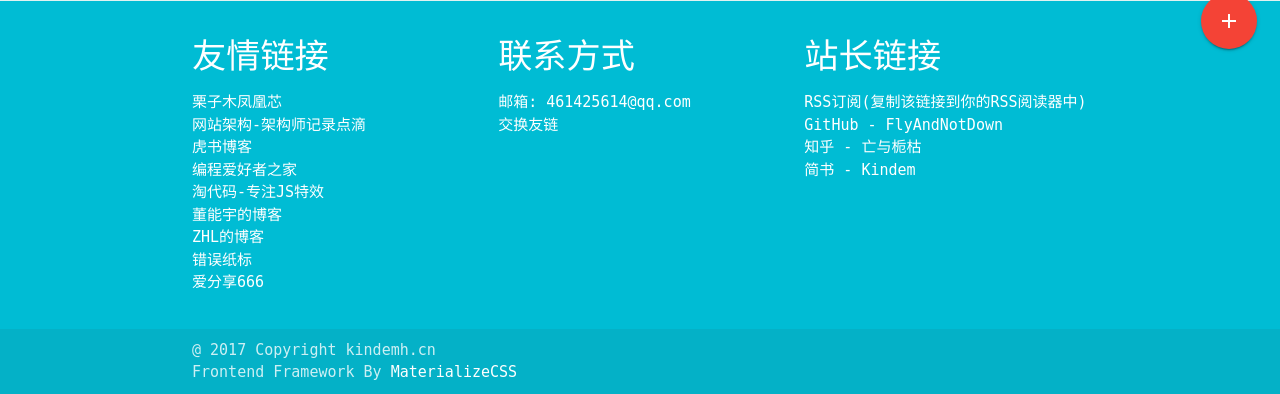
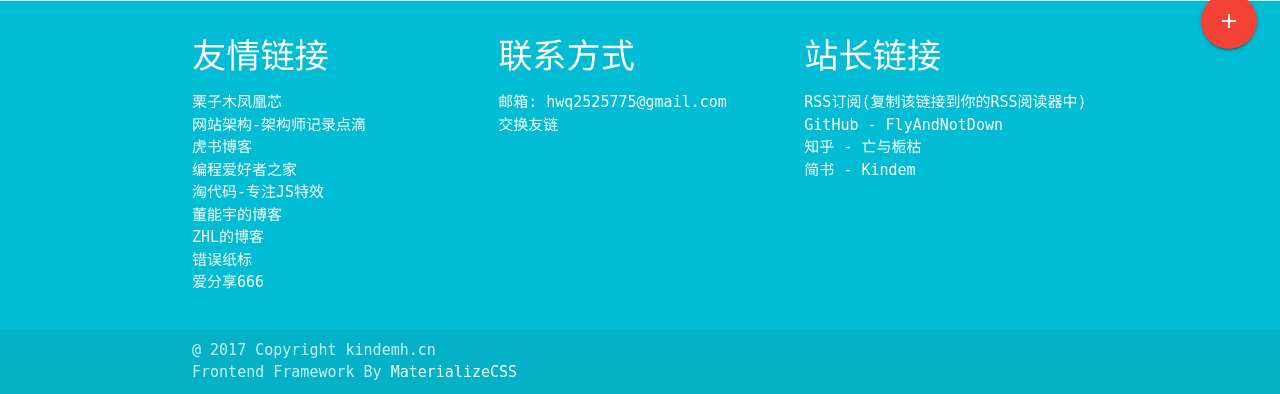
Before and after one commit to FlyAndNotDown/Blog, a Django app: page /archive in a window 1280 px wide. Shown: the part 728-1122 px from the top of the page. Run offline with Django 3.2, Linux system fonts and the light colour scheme; data that the repository does not hold is empty; some libraries are stand-ins or nearby versions.

Commit message:
* bug fix: 修复邮箱链接问题 * alter: README.md

```diff
--- a/templates/base.html
+++ b/templates/base.html
@@ -69,7 +69,7 @@
                 <div class="col s12 m6 l4 xl4">
                     <h4>联系方式</h4>
                     <p>
-                        邮箱: <a href="mailto:hwq2525775@gmail.com" class="white-text">461425614@qq.com</a><br>
+                        邮箱: <a href="mailto:hwq2525775@gmail.com" class="white-text">hwq2525775@gmail.com</a><br>
                         <a class="white-text" href="mailto:hwq2525775@gmail.com">交换友链</a>
                     </p>
                     <br>
```
Also changed, not shown: requirements.txt (deleted, +0 -12 lines), README.md.
